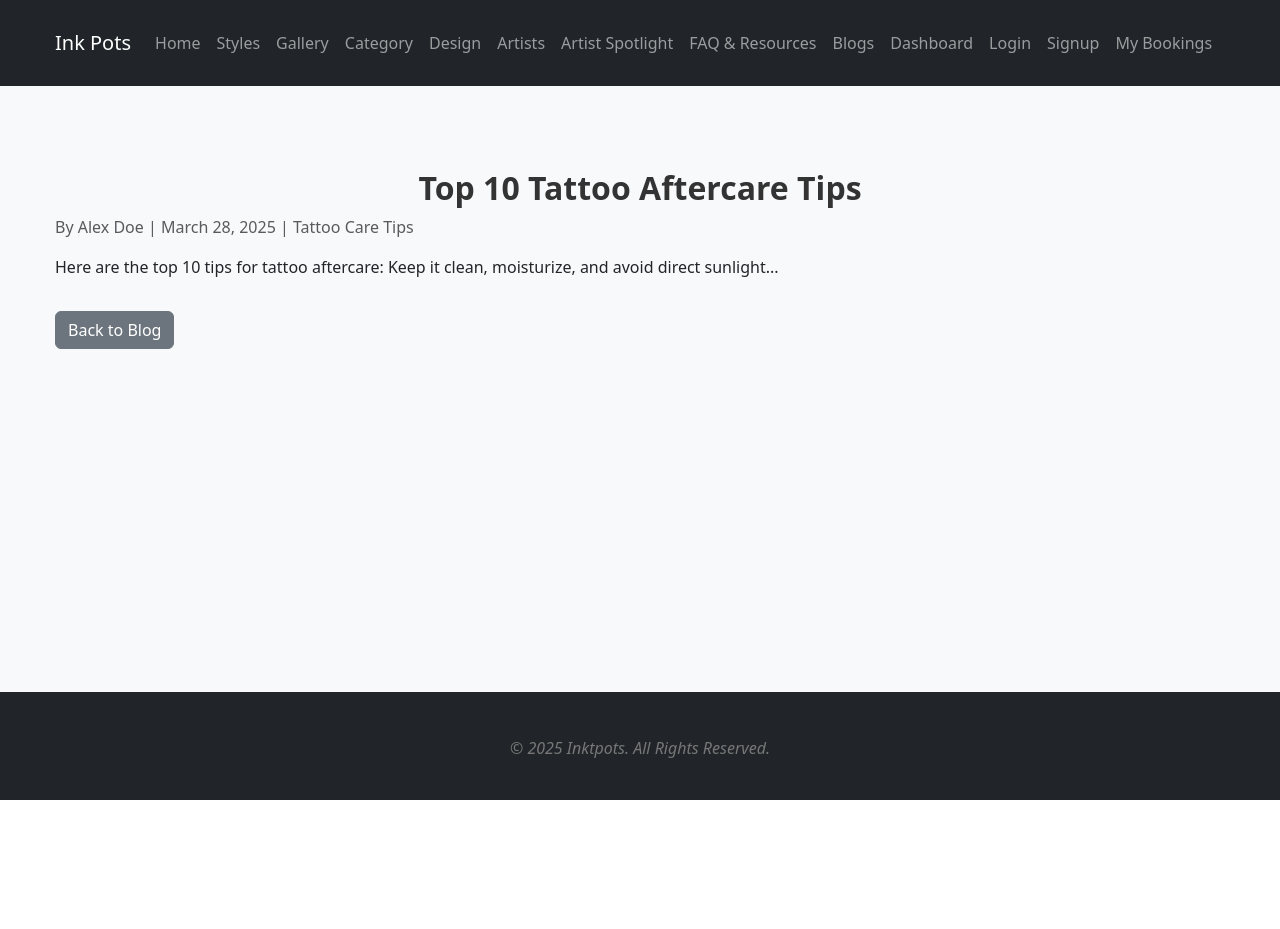
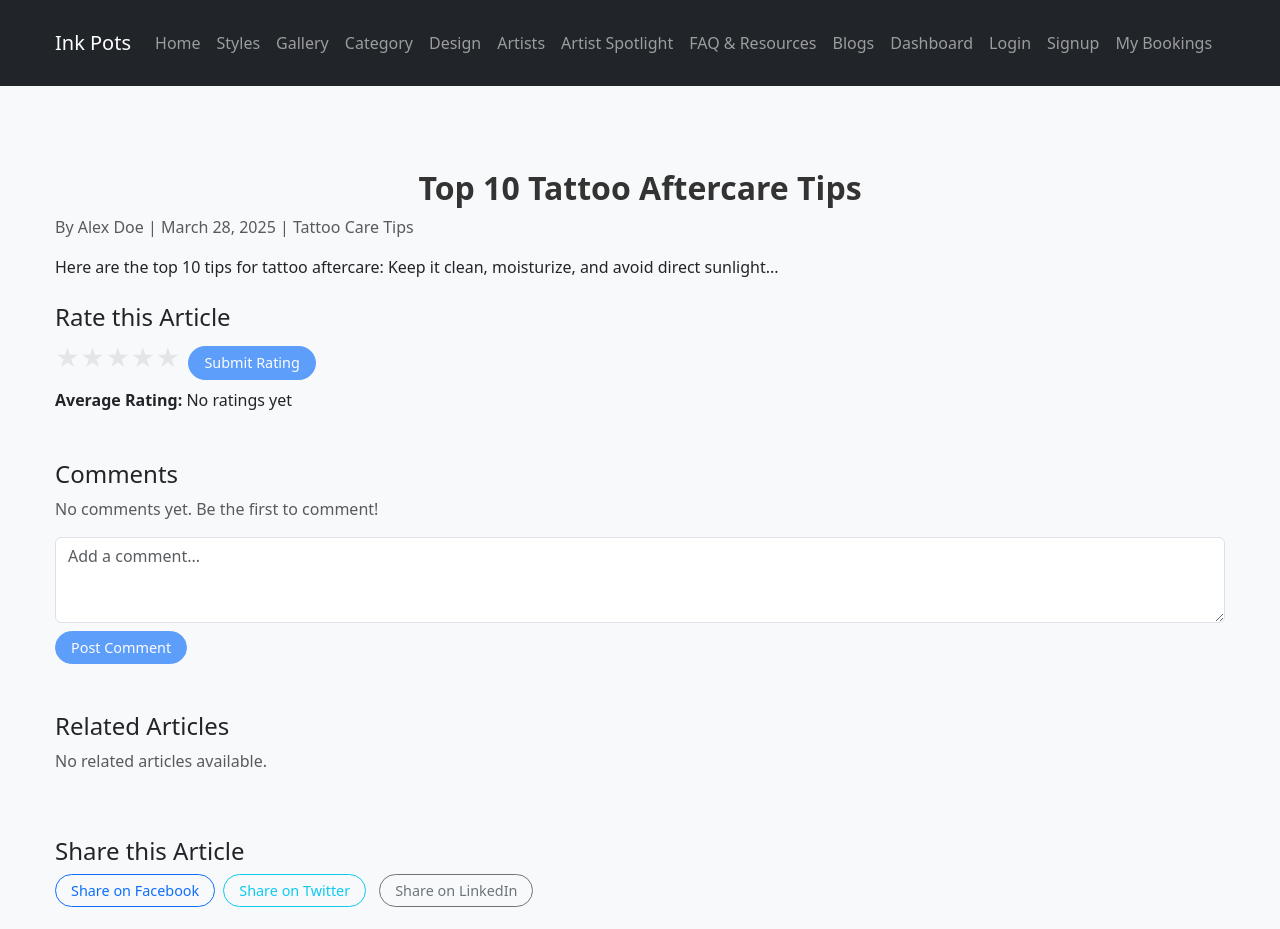
Before and after one commit to emily172/FYP-Tattoo, a React (Vite) app in the folder tattoo-web-app/: page /blog/1 in a window 1280 px wide. Shown: the top 929 px of the page. Before the commit the page ends 800 px from the top, so only its background shows below. Built offline with nearby package versions, Linux system fonts and the light colour scheme.

Commit message:
Adding more sections for blog details

```diff
--- a/tattoo-web-app/src/pages/BlogDetail.jsx
+++ b/tattoo-web-app/src/pages/BlogDetail.jsx
@@ -1,29 +1,205 @@
-import React from "react";
+import React, { useState } from "react";
 import { useParams, Link } from "react-router-dom";
-import { articles } from "../data/articles";
+import { articles } from "../data/articles"; // Import articles data
 
 const BlogDetail = () => {
   const { id } = useParams(); // Get the article ID from the URL
   const article = articles.find((a) => a.id === parseInt(id)); // Find the article
+
+  const [comments, setComments] = useState([]); // State for comments
+  const [newComment, setNewComment] = useState(""); // State for new comment
+  const [rating, setRating] = useState(null); // State for current rating
+  const [ratings, setRatings] = useState([]); // State for list of ratings
+
+  // Handle adding a comment
+  const handleAddComment = () => {
+    if (newComment.trim() !== "") {
+      setComments([...comments, { text: newComment, date: new Date() }]);
+      setNewComment(""); // Clear the input
+    }
+  };
+
+  // Handle rating submission
+  const handleRating = (rate) => {
+    if (rate) {
+      setRatings([...ratings, rate]);
+      setRating(null); // Reset selected rating
+    }
+  };
+
+  // Find related articles based on category
+  const relatedArticles = articles.filter(
+    (a) => a.id !== article?.id && a.category === article?.category
+  );
 
   if (!article) {
     return (
       <div className="container mt-5">
         <h2>Article Not Found</h2>
         <p>We couldn't find the article you were looking for.</p>
-        <Link to="/blog" className="btn btn-primary">Back to Blog</Link>
+        <Link to="/blog" className="btn btn-primary">
+          Back to Blog
+        </Link>
       </div>
     );
   }
 
   return (
     <div className="container mt-5">
+      {/* Article Details */}
       <h2>{article.title}</h2>
       <p className="text-muted">
         By {article.author} | {article.date} | {article.category}
       </p>
       <p>{article.content}</p>
-      <Link to="/blog" className="btn btn-secondary mt-3">Back to Blog</Link>
+
+      {/* Tags */}
+      {article.tags && (
+        <div className="mt-4">
+          <h4>Tags</h4>
+          {article.tags.map((tag) => (
+            <Link
+              to={`/blog?tag=${tag}`}
+              key={tag}
+              className="badge bg-primary me-2 text-decoration-none"
+            >
+              #{tag}
+            </Link>
+          ))}
+        </div>
+      )}
+
+      {/* Rating Feature */}
+      <div className="mt-4">
+        <h4>Rate this Article</h4>
+        {[1, 2, 3, 4, 5].map((star) => (
+          <span
+            key={star}
+            style={{
+              cursor: "pointer",
+              color: star <= (rating || Math.round(ratings.reduce((a, b) => a + b, 0) / (ratings.length || 1)))
+                ? "#ffc107"
+                : "#e4e5e9",
+              fontSize: "1.5rem",
+            }}
+            onClick={() => setRating(star)}
+          >
+            ★
+          </span>
+        ))}
+        <button
+          className="btn btn-primary ms-2"
+          onClick={() => handleRating(rating)}
+          disabled={!rating}
+        >
+          Submit Rating
+        </button>
+        <div className="mt-2">
+          <strong>Average Rating:</strong>{" "}
+          {ratings.length
+            ? (ratings.reduce((a, b) => a + b, 0) / ratings.length).toFixed(1)
+            : "No ratings yet"}
+        </div>
+      </div>
+
+      {/* Comment Section */}
+      <div className="mt-5">
+        <h4>Comments</h4>
+        {comments.length > 0 ? (
+          <ul className="list-group">
+            {comments.map((comment, index) => (
+              <li key={index} className="list-group-item">
+                {comment.text}{" "}
+                <small className="text-muted">
+                  ({new Date(comment.date).toLocaleString()})
+                </small>
+              </li>
+            ))}
+          </ul>
+        ) : (
+          <p className="text-muted">No comments yet. Be the first to comment!</p>
+        )}
+        <textarea
+          className="form-control mt-3"
+          rows="3"
+          placeholder="Add a comment..."
+          value={newComment}
+          onChange={(e) => setNewComment(e.target.value)}
+        ></textarea>
+        <button
+          className="btn btn-primary mt-2"
+          onClick={handleAddComment}
+          disabled={!newComment.trim()}
+        >
+          Post Comment
+        </button>
+      </div>
+
+      {/* Related Articles Section */}
+      <div className="mt-5">
+        <h4>Related Articles</h4>
+        <div className="row">
+          {relatedArticles.length > 0 ? (
+            relatedArticles.map((related) => (
+              <div key={related.id} className="col-md-6 mb-4">
+                <Link to={`/blog/${related.id}`} className="text-decoration-none">
+                  <div className="card">
+                    <div className="card-body">
+                      <h5 className="card-title">{related.title}</h5>
+                      <p className="card-text">{related.description}</p>
+                    </div>
+                  </div>
+                </Link>
+              </div>
+            ))
+          ) : (
+            <p className="text-muted">No related articles available.</p>
+          )}
+        </div>
+      </div>
+
+      {/* Social Media Sharing */}
+      <div className="mt-5">
+        <h4>Share this Article</h4>
+        <button
+          className="btn btn-outline-primary me-2"
+          onClick={() =>
+            window.open(
+              `https://www.facebook.com/sharer/sharer.php?u=${window.location.href}`,
+              "_blank"
+            )
+          }
+        >
+          Share on Facebook
+        </button>
+        <button
+          className="btn btn-outline-info me-2"
+          onClick={() =>
+            window.open(
+              `https://twitter.com/intent/tweet?url=${window.location.href}&text=${article.title}`,
+              "_blank"
+            )
+          }
+        >
+          Share on Twitter
+        </button>
+        <button
+          className="btn btn-outline-secondary"
+          onClick={() =>
+            window.open(
+              `https://www.linkedin.com/shareArticle?url=${window.location.href}&title=${article.title}`,
+              "_blank"
+            )
+          }
+        >
+          Share on LinkedIn
+        </button>
+      </div>
+
+      {/* Back to Blog Link */}
+      <Link to="/blog" className="btn btn-secondary mt-4">
+        Back to Blog
+      </Link>
     </div>
   );
 };
```
